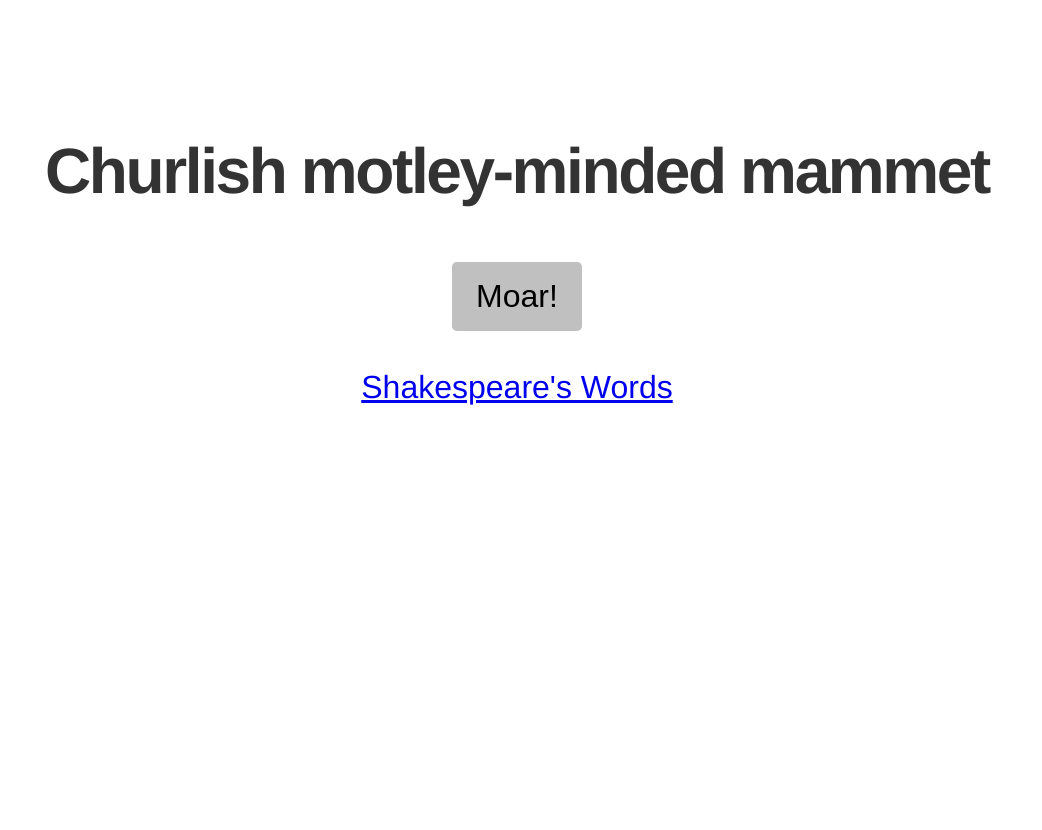
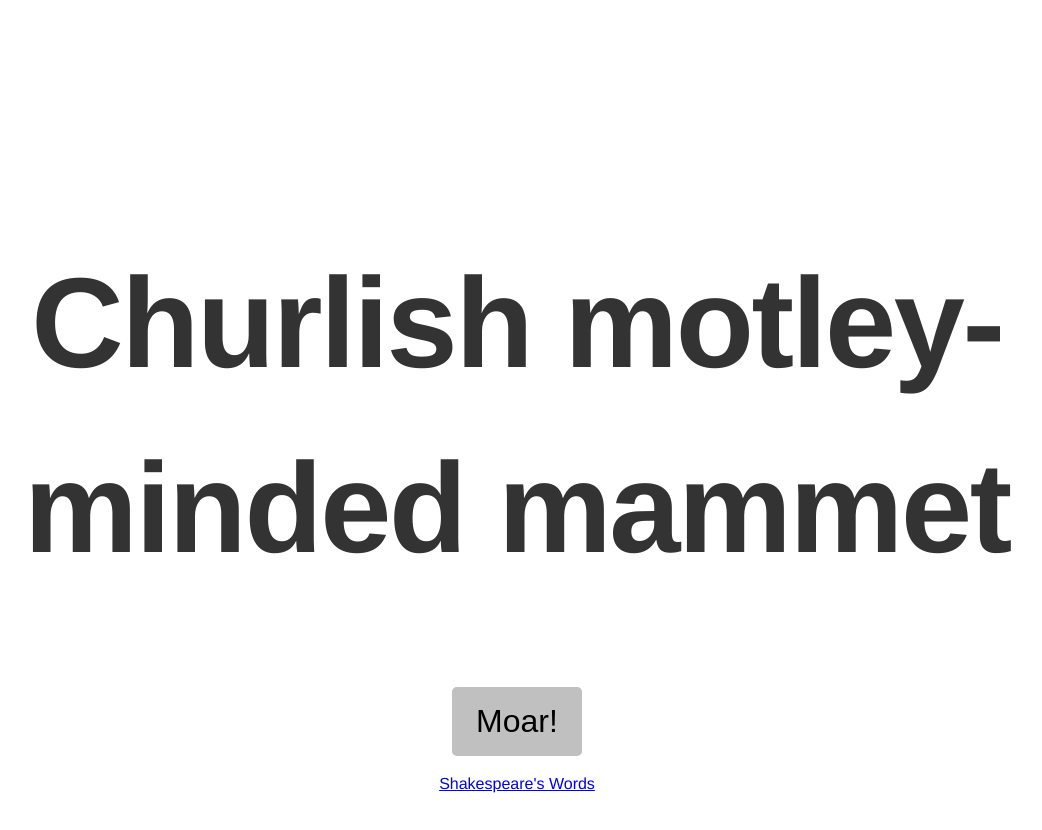
Before and after one commit to romank604/shakespeare, a plain HTML site: page index.html in a window 1280 px wide. Shown: the whole page, without its empty margins (123-1165 px from the left). Before the commit the page ends 800 px from the top, so only its background shows below. Drawn offline with Linux system fonts and the light colour scheme.

Commit message:
Update index.html

```diff
--- a/index.html
+++ b/index.html
@@ -5,8 +5,8 @@
 		<meta charset="utf-8">
 		<title>Shakespearean Insults</title>
 		<style>
-			body{margin:0;padding:5rem 2rem 2rem;background:white;color:#333;text-align:center;font:xx-large/1.5 Helvetica,Arial,sans-serif}
-			h1{letter-spacing:-0.15rem}
+			body{margin:0;padding:18vh 2rem 2rem;background:white;color:#333;text-align:center;font-family:Helvetica,Arial,sans-serif;line-height:1.45}
+			h1{letter-spacing:-0.15rem;font-size:10vw}
 			h1:first-letter{text-transform:uppercase}
 			input{border-radius:.3rem;padding:1rem 1.5rem;background:silver;border:none;cursor:pointer;font-size:xx-large}
 			input:hover{background:#ccc}
```
